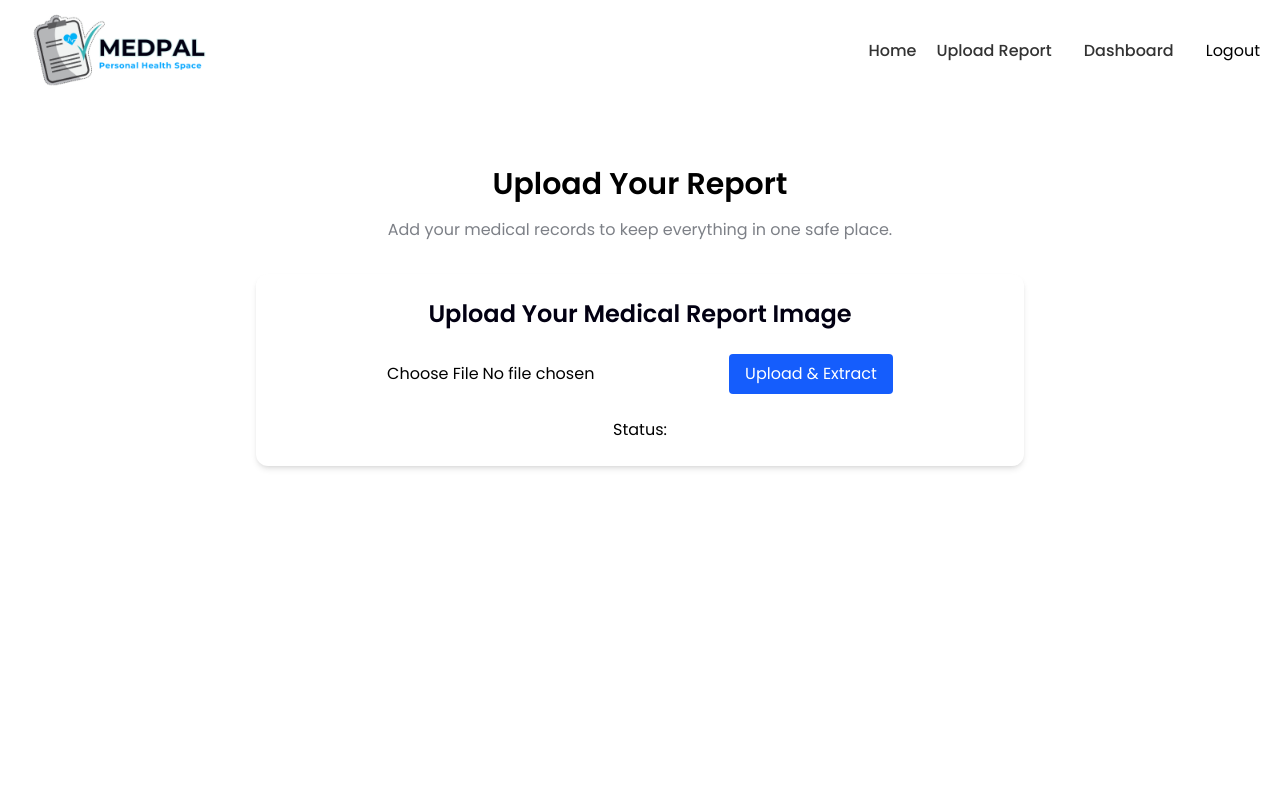
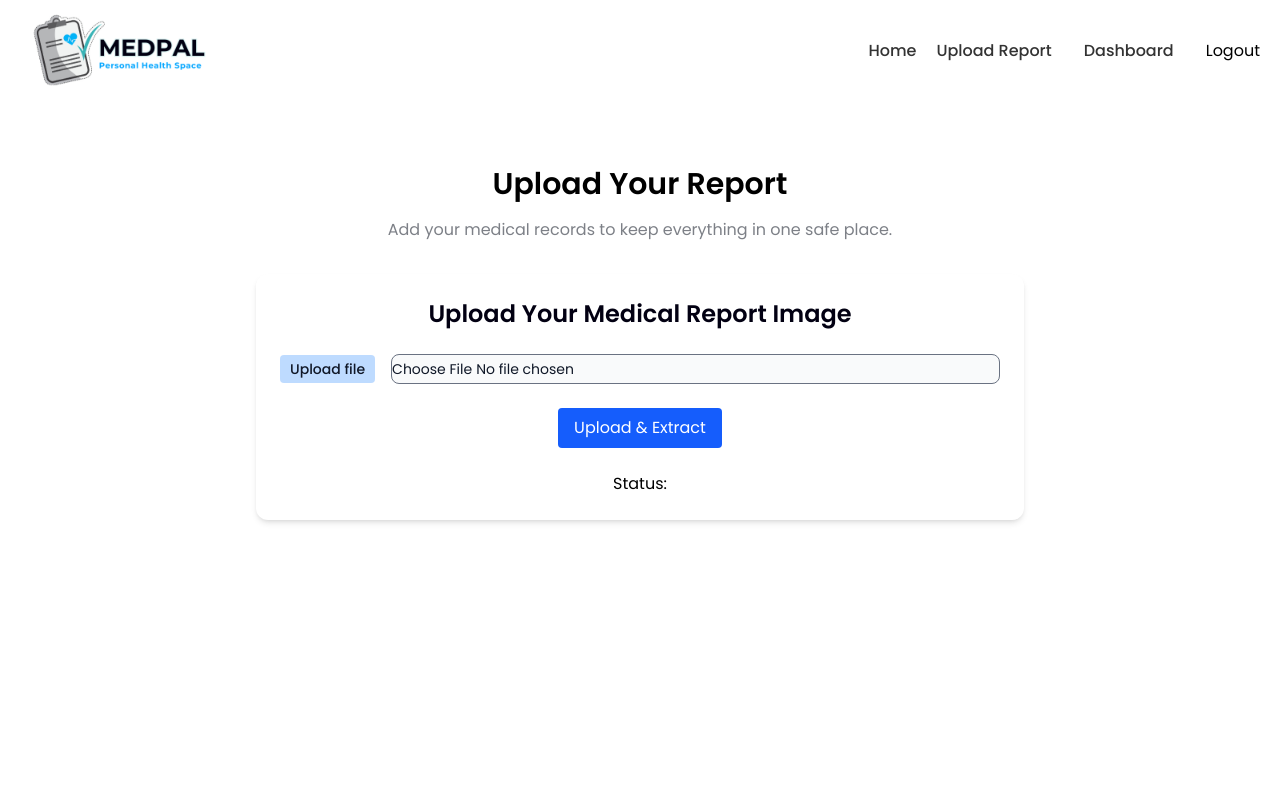
Before and after one commit to tasmia-rafiq/medpal_hackathon, a Next.js app: page /upload in a window 1280 px wide. Shown: the top 800 px of the page. Built offline with nearby package versions, Linux system fonts and the light colour scheme; no server answers; sample sign-in values are in the browser's storage.

Commit message:
updated the file upload field in OcrReader

```diff
--- a/components/OcrReader.tsx
+++ b/components/OcrReader.tsx
@@ -122,7 +122,17 @@ const OcrReader = () => {
         Upload Your Medical Report Image
       </h2>
 
-      <input type="file" onChange={handleImageChange} accept="image/*" />
+      <div className="flex items-center gap-4">
+      <label className=" w-[120px] text-sm font-medium text-gray-900 bg-blue-200 px-2 py-1 rounded">Upload file</label>
+
+
+      <input type="file" className="cursor-pointer w-[800px] py-1 text-sm text-gray-900 border border-gray-500 rounded-lg
+       bg-gray-50 dark:text-gray-400 focus:outline-none hover:bg-gray-200
+      dark:bg-gray-700 dark:border-gray-600 dark:placeholder-gray-400 " id="file_input" onChange={handleImageChange} accept="image/*" />
+      </div>
+
+
+
       <button
         onClick={readImageText}
         className="bg-blue-600 text-white px-4 py-2 rounded hover:bg-blue-700"
```
